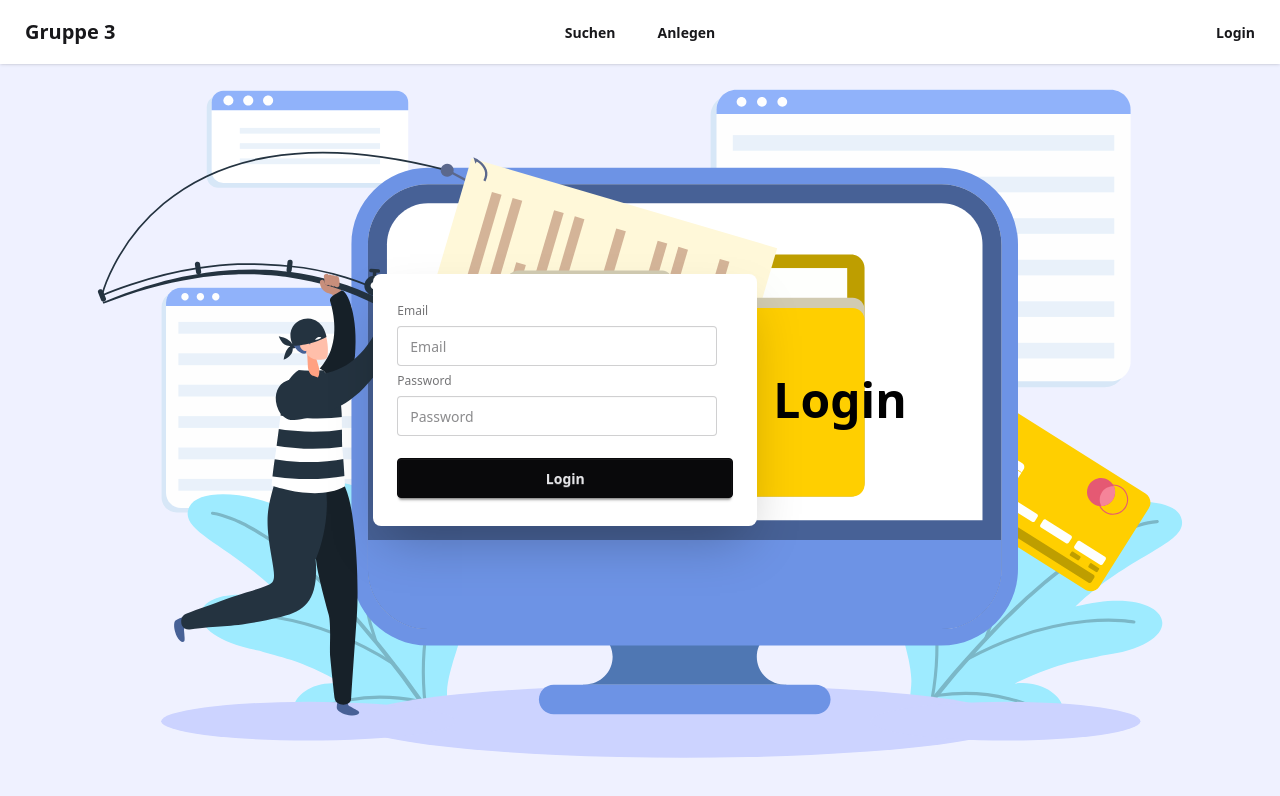
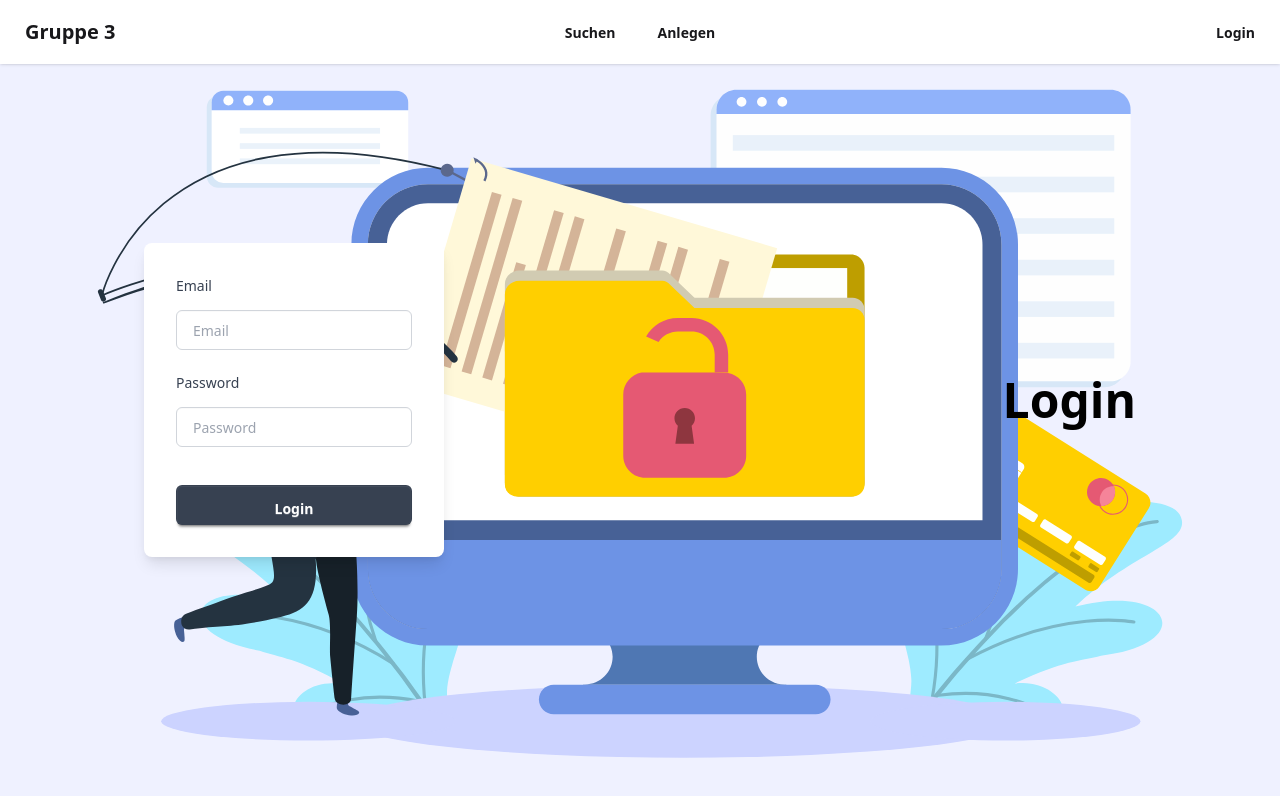
Before and after one commit to JuliusM123/web-Anwendung, an Angular app: page /login in a window 1280 px wide. Shown: the top 796 px of the page. Built offline with nearby package versions, Linux system fonts and the light colour scheme.

Commit message:
feature: Add css for Login

```diff
--- a/src/app/login/login.component.css
+++ b/src/app/login/login.component.css
@@ -0,0 +1,138 @@
+/* General body styling to ensure full height and remove default margins */
+body,
+html {
+  margin: 0;
+  padding: 0;
+  height: 100%;
+  font-family: sans-serif; /* A common sans-serif font */
+}
+
+/* Hero section styling */
+.hero {
+  min-height: 100vh; /* Full viewport height */
+  display: flex; /* For centering content */
+  align-items: center; /* Vertical centering */
+  justify-content: center; /* Horizontal centering */
+  background-image: url('assets/login.svg'); /* Background image */
+  background-size: cover; /* Cover the entire area */
+  background-position: center; /* Center the background image */
+  background-color: #e5e7eb; /* Fallback background color (like base-200) */
+  padding: 1rem; /* Some padding for smaller screens */
+}
+
+/* Content container within the hero section */
+.hero-content {
+  display: flex;
+  flex-direction: column; /* Stack items vertically by default */
+  align-items: center; /* Center items horizontally */
+  width: 100%;
+  max-width: 1024px; /* Max width for the content area */
+  gap: 2rem; /* Space between the text and the card */
+}
+
+/* Styling for the title */
+.hero-content h1 {
+  font-size: 3rem; /* text-5xl equivalent */
+  font-weight: 700; /* font-bold */
+  color: #000000; /* text-black */
+  text-align: center; /* Center text on small screens */
+  margin: 0; /* Remove default margin */
+}
+
+/* Card styling */
+.card {
+  background-color: #ffffff; /* bg-base-100 equivalent (white) */
+  width: 100%;
+  max-width: 24rem; /* max-w-sm */
+  border-radius: 0.5rem; /* Rounded corners */
+  box-shadow: 0 10px 15px -3px rgba(0, 0, 0, 0.1),
+    0 4px 6px -2px rgba(0, 0, 0, 0.05); /* shadow-2xl equivalent */
+}
+
+/* Card body styling */
+.card-body {
+  padding: 2rem; /* Spacing inside the card */
+}
+
+/* Fieldset styling (optional, mostly for structure) */
+.fieldset {
+  border: none;
+  padding: 0;
+  margin: 0;
+  display: flex;
+  flex-direction: column;
+}
+
+/* Label styling */
+.label {
+  font-size: 0.875rem; /* text-sm */
+  color: #374151; /* A common text color for labels */
+  margin-bottom: 0.5rem;
+  display: block; /* Ensure it takes its own line */
+}
+
+/* Input field styling */
+.input {
+  width: 100%;
+  padding: 0.75rem 1rem; /* Padding inside input */
+  border: 1px solid #d1d5db; /* Border color */
+  border-radius: 0.375rem; /* Rounded corners */
+  box-sizing: border-box; /* Include padding and border in the element's total width and height */
+  margin-bottom: 1rem; /* Space below each input */
+}
+
+.input::placeholder {
+  color: #9ca3af; /* Placeholder text color */
+}
+
+/* Button styling */
+.btn {
+  display: inline-block;
+  width: 100%; /* Make button full width of its container */
+  padding: 0.75rem 1.5rem;
+  font-weight: 600; /* Semi-bold */
+  text-align: center;
+  border-radius: 0.375rem;
+  cursor: pointer;
+  border: 1px solid transparent;
+  transition: background-color 0.2s ease-in-out, border-color 0.2s ease-in-out;
+}
+
+.btn-neutral {
+  background-color: #374151; /* A neutral dark color (like Tailwind's neutral) */
+  color: #ffffff; /* White text */
+}
+
+.btn-neutral:hover {
+  background-color: #1f2937; /* Darker on hover */
+}
+
+.mt-4 {
+  margin-top: 1rem; /* mt-4 equivalent */
+}
+
+/* Responsive adjustments for larger screens (lg breakpoint, typically around 1024px) */
+@media (min-width: 1024px) {
+  .hero-content {
+    flex-direction: row-reverse; /* Reverse order and arrange in a row */
+    justify-content: space-between; /* Space out the items */
+  }
+
+  .hero-content > div:first-child {
+    /* This targets the div with the h1 */
+    width: 50%; /* lg:w-1/2 */
+    display: flex;
+    justify-content: flex-end; /* lg:justify-end */
+    align-items: center;
+  }
+
+  .hero-content > div:last-child {
+    /* This targets the div with the card */
+    width: auto; /* Let the card take its max-w-sm */
+    flex-shrink: 0; /* Prevent card from shrinking */
+  }
+
+  .hero-content h1 {
+    text-align: right; /* lg:text-right */
+  }
+}
```
